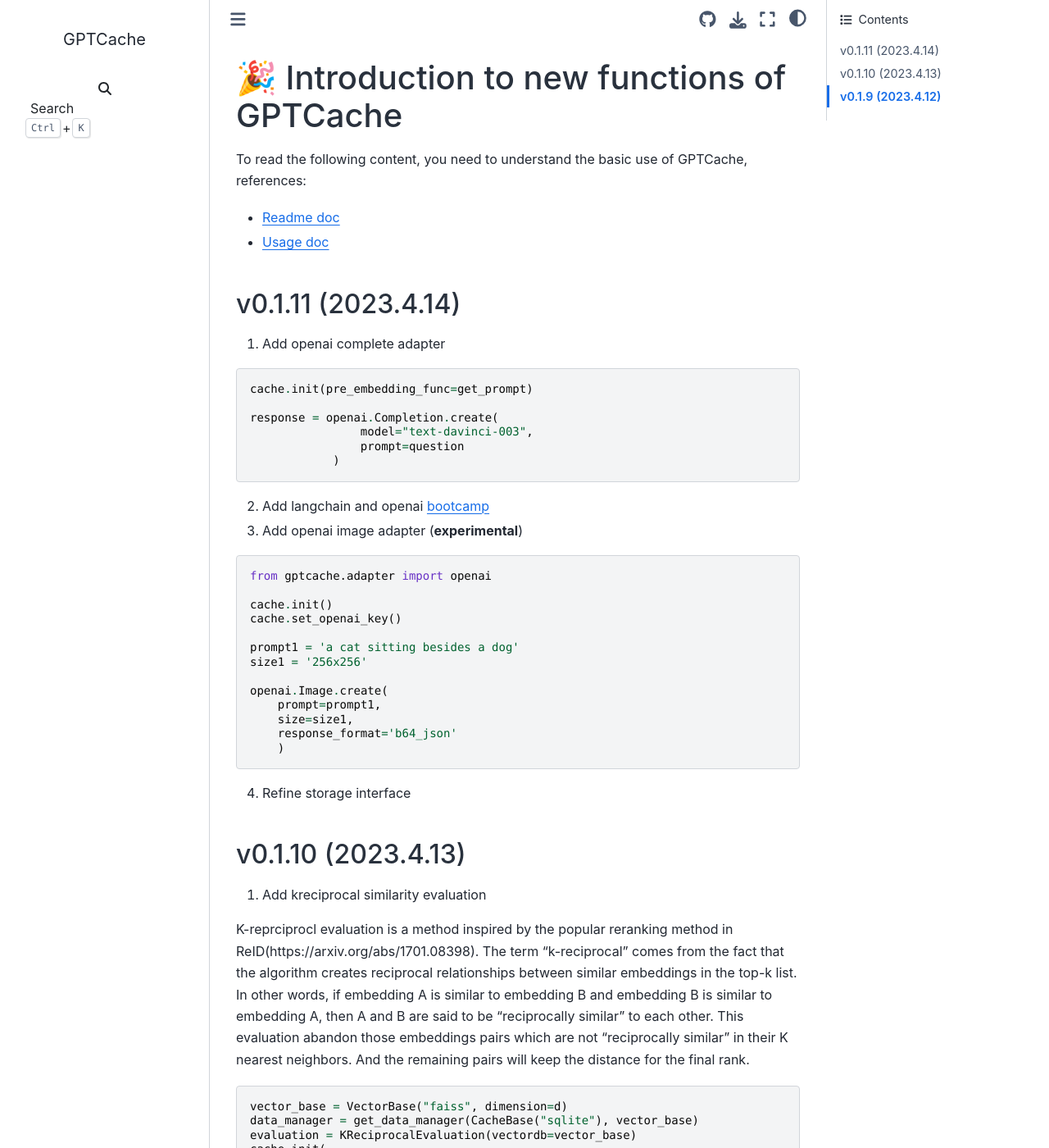
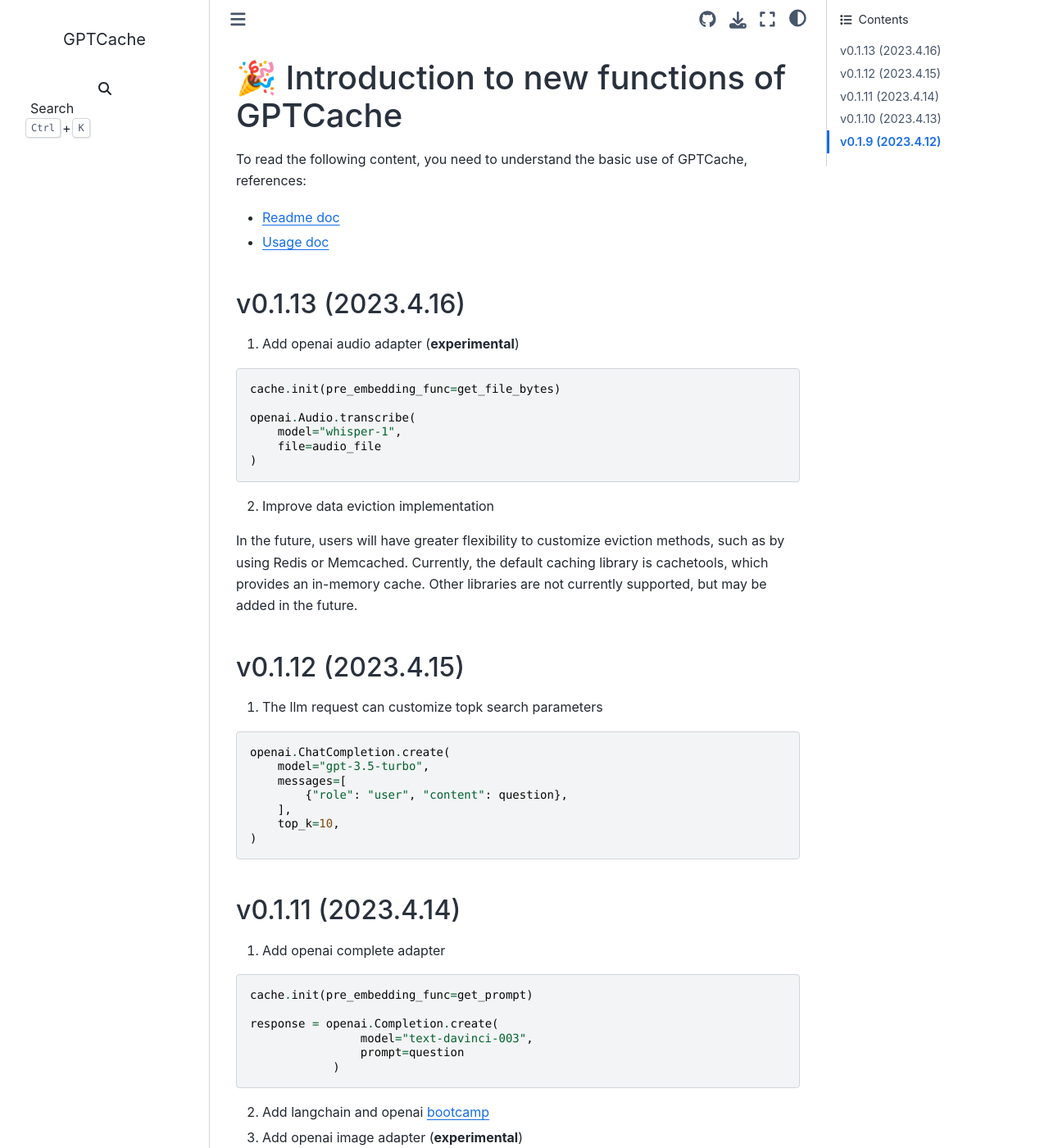
Before and after one commit to DinSanGun/GPTCache, a Sphinx documentation site: the page built from docs/release_note.md, in a window 1280 px wide and 1400 px high. Shown: the whole window at 82% size. Built offline with Sphinx 7.4.7 and the Sphinx Book theme 1.1.4, drawn with Linux system fonts in a browser that asks for light colours; the version number is read from the project's files by our own code.

Commit message:
Update the version to `0.1.13` (#222)
Signed-off-by: SimFG <bang.fu@zilliz.com>

````diff
--- a/docs/release_note.md
+++ b/docs/release_note.md
@@ -4,6 +4,37 @@
 
 - [Readme doc](https://github.com/zilliztech/GPTCache)
 - [Usage doc](https://github.com/zilliztech/GPTCache/blob/main/docs/usage.md)
+
+## v0.1.13 (2023.4.16)
+
+1. Add openai audio adapter (**experimental**)
+
+```python
+cache.init(pre_embedding_func=get_file_bytes)
+
+openai.Audio.transcribe(
+    model="whisper-1",
+    file=audio_file
+)
+```
+
+2. Improve data eviction implementation
+
+In the future, users will have greater flexibility to customize eviction methods, such as by using Redis or Memcached. Currently, the default caching library is cachetools, which provides an in-memory cache. Other libraries are not currently supported, but may be added in the future.
+
+## v0.1.12 (2023.4.15)
+
+1. The llm request can customize topk search parameters
+
+```python
+openai.ChatCompletion.create(
+    model="gpt-3.5-turbo",
+    messages=[
+        {"role": "user", "content": question},
+    ],
+    top_k=10,
+)
+```
 
 ## v0.1.11 (2023.4.14)
 
--- a/setup.py
+++ b/setup.py
@@ -17,7 +17,7 @@
 setuptools.setup(
     name="gptcache",
     packages=find_packages(),
-    version="0.1.12",
+    version="0.1.13",
     author="SimFG",
     author_email="bang.fu@zilliz.com",
     description="GPTCache, a powerful caching library that can be used to speed up and lower the cost of chat "
````
Also changed, not shown: README.md (+2 -0 lines).
